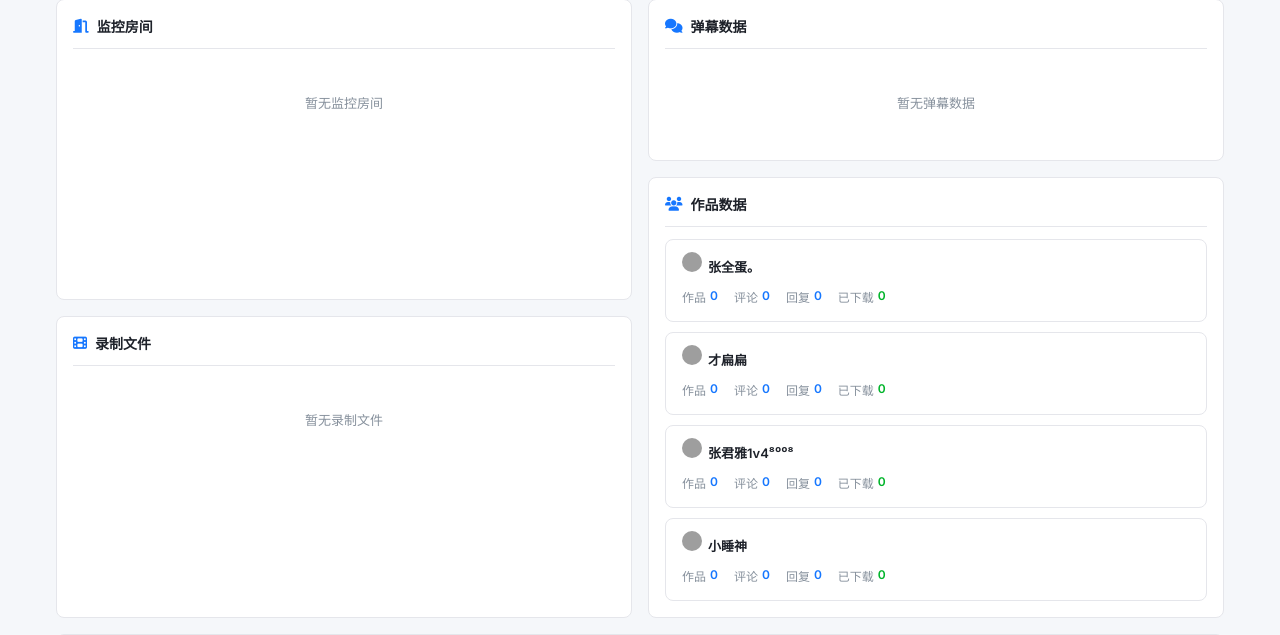
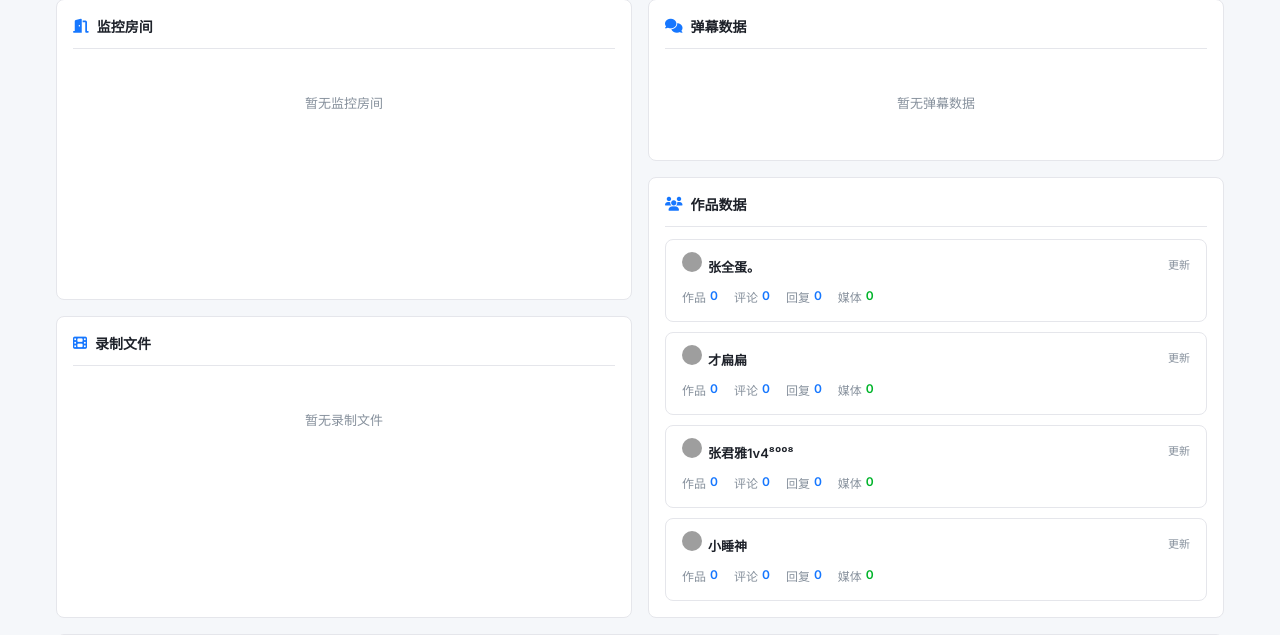
Before and after one commit to xhynice/DouyinSpace, a Flask app: page / in a window 1280 px wide. Shown: the part 335-970 px from the top of the page. Run offline with Flask 3, Linux system fonts and the light colour scheme; data that the repository does not hold is empty; grey boxes are pictures that could not be loaded.

Commit message:
fix: 已下载→媒体，时间前加更新

```diff
--- a/templates/index.html
+++ b/templates/index.html
@@ -662,7 +662,7 @@ body {
         <div class="minicard">
           <div class="minicard-header">
             <span><img src="{{ user.avatar_url }}" style="width:20px;height:20px;border-radius:50%;margin-right:6px;object-fit:cover" onerror="this.style.display='none'">{{ user.nickname }}</span>
-            <span style="font-size:11px;color:#86909c;font-weight:400">{{ user.last_update or '' }}</span>
+            <span style="font-size:11px;color:#86909c;font-weight:400">更新 {{ user.last_update or '' }}</span>
           </div>
           <div class="minicard-body">
             <div class="minicard-item">
@@ -678,7 +678,7 @@ body {
               <span class="val" style="color:#1677ff">{{ user.replies }}</span>
             </div>
             <div class="minicard-item">
-              <span class="lbl">已下载</span>
+              <span class="lbl">媒体</span>
               <span class="val" style="color:#00b42a">{{ user.media_downloaded }}</span>
             </div>
           </div>
```
